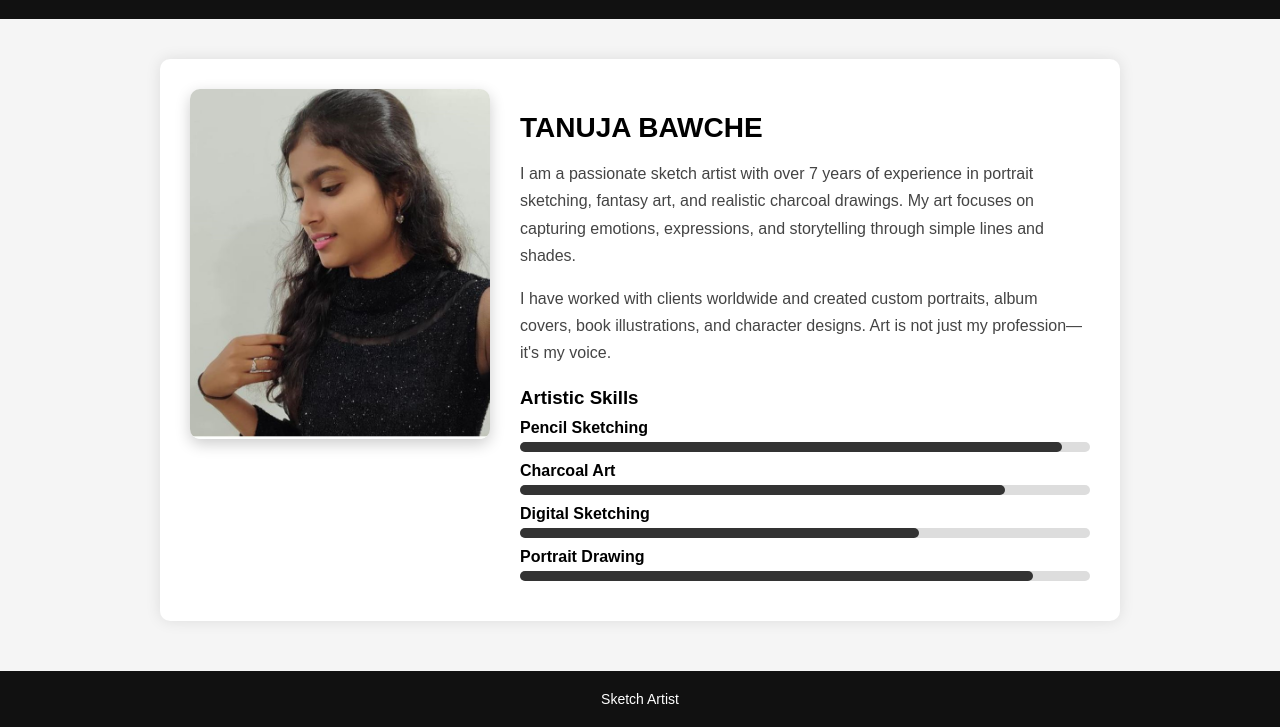
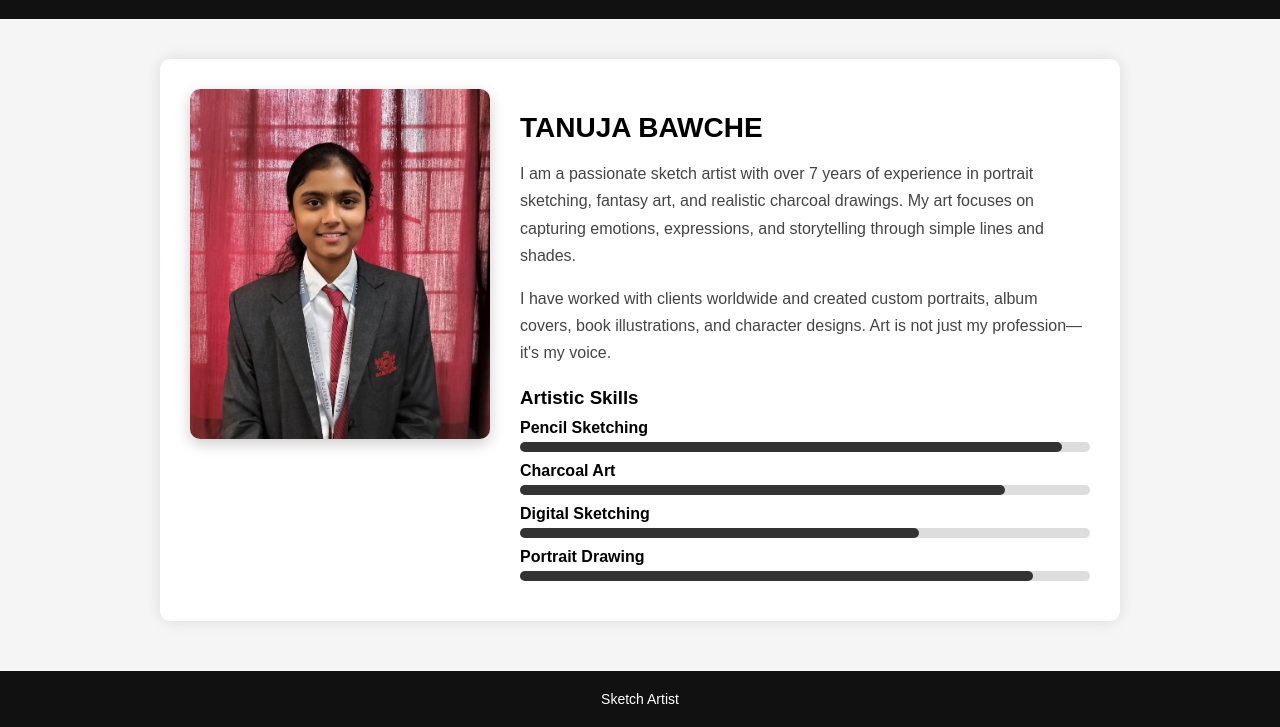
Before and after one commit to bablubornare25uee-cpu/tanuja53, a plain HTML site: page about.html in a window 1280 px wide. Shown: the part 106-833 px from the top of the page. Drawn offline with Linux system fonts and the light colour scheme.

Commit message:
Fix HTML structure and update artist image

```diff
--- a/about.html
+++ b/about.html
@@ -110,7 +110,7 @@
 
 <div class="container">
     <div class="artist-section">
-        <img src="tanuja.png" alt="Artist Photo">
+        <img src="tanuja ba.png" alt="Artist Photo">
 
         <div class="artist-info">
             <h2>TANUJA BAWCHE</h2>
```
